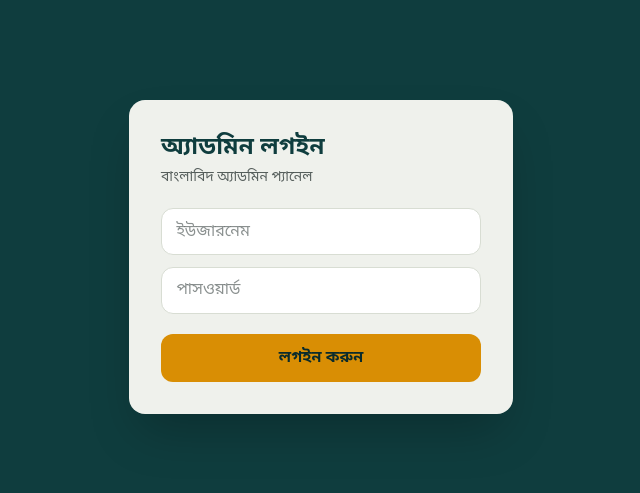
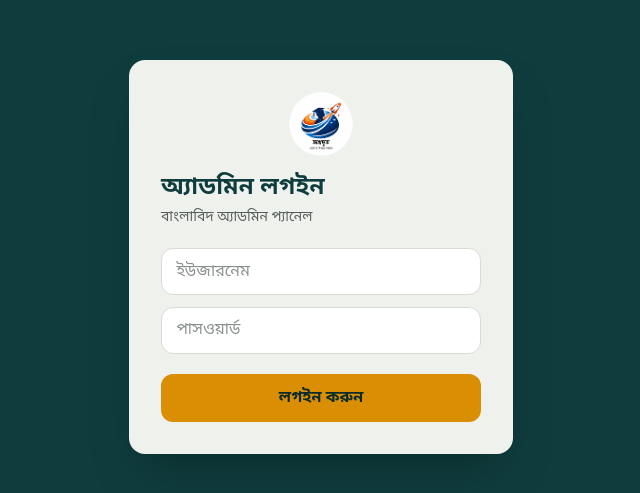
Before and after one commit to rion-khan-2009/banglabid, a React (Vite) app: page /system-3212/admin-panel/login in a window 1280 px wide. Shown: the part 143-636 px from the top of the page, without its empty margins (319-959 px from the left). Built offline with nearby package versions, Linux system fonts and the light colour scheme.

Commit message:
Add files via upload

```diff
--- a/src/pages/admin/AdminLogin.jsx
+++ b/src/pages/admin/AdminLogin.jsx
@@ -32,7 +32,8 @@ export default function AdminLogin() {
   return (
     <div className="flex min-h-screen items-center justify-center bg-[var(--color-ink)] px-4">
       <form onSubmit={submit} className="w-full max-w-sm rounded-2xl bg-[var(--color-paper)] p-8 shadow-2xl">
-        <h1 className="font-display text-2xl font-bold text-[var(--color-ink)]">অ্যাডমিন লগইন</h1>
+        <img src="/images/agrodut-logo.png" alt="অগ্রদূত" className="mx-auto h-16 w-16 rounded-full object-cover" />
+        <h1 className="mt-4 font-display text-2xl font-bold text-[var(--color-ink)]">অ্যাডমিন লগইন</h1>
         <p className="mt-1 text-sm text-[var(--color-text)]/70">বাংলাবিদ অ্যাডমিন প্যানেল</p>
 
         {error && (
```
